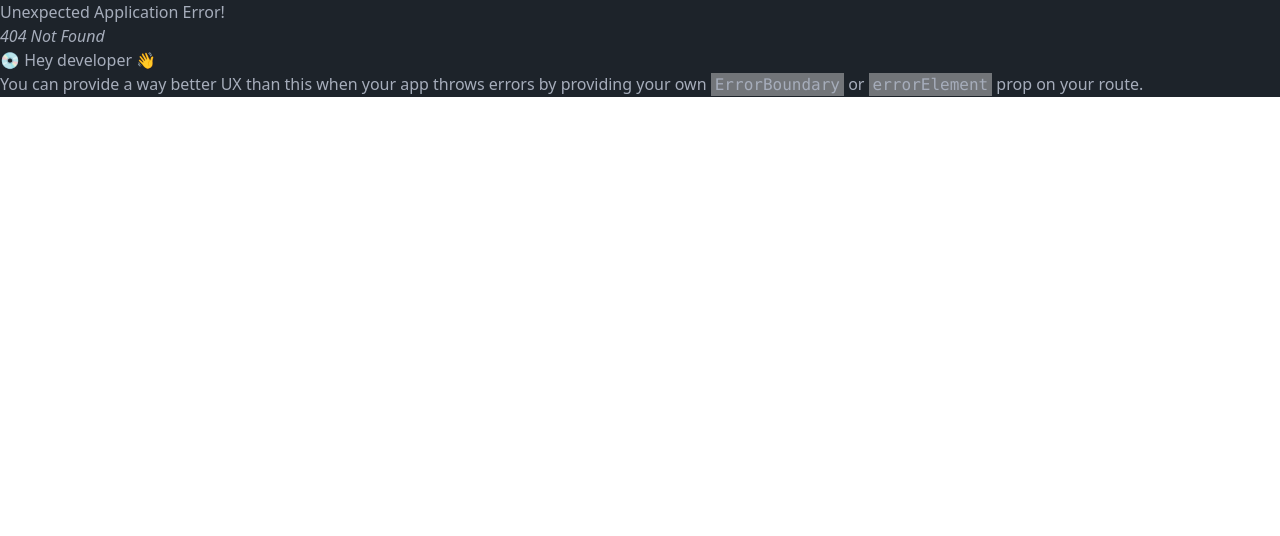
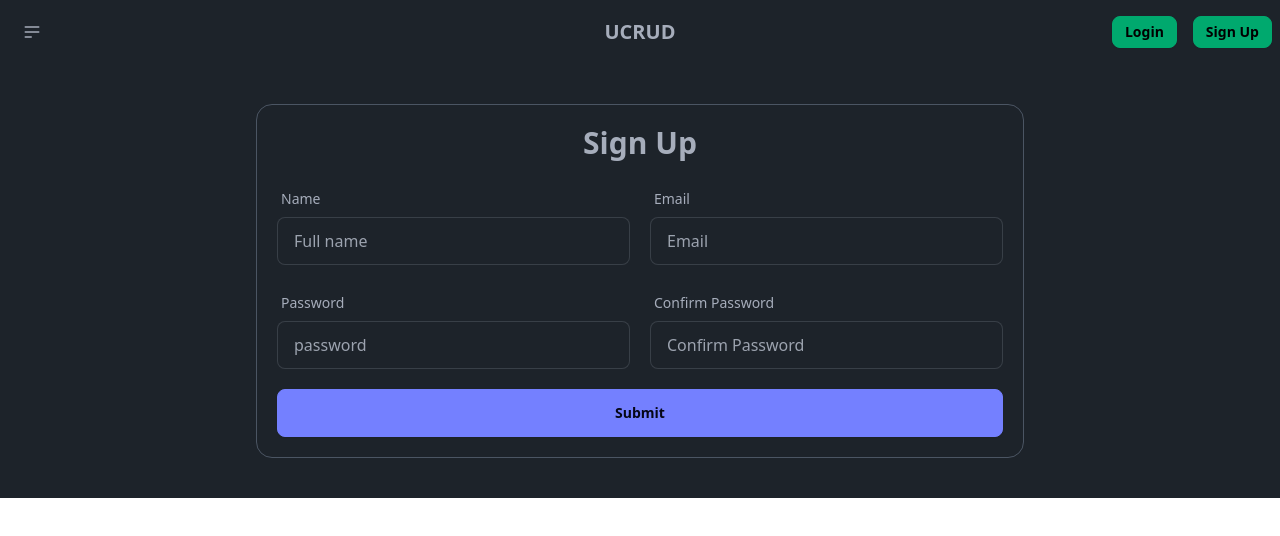
Before and after one commit to mdenjamulislam/user-management-crud-client, a React (Vite) app: page /signup in a window 1280 px wide. Before the commit this address had no page. Shown: the top 536 px of the page. Built offline with nearby package versions, Linux system fonts and the light colour scheme.

Commit message:
Firebase install and user create

```diff
--- a/package.json
+++ b/package.json
@@ -12,6 +12,7 @@
   "dependencies": {
     "@react-icons/all-files": "^4.1.0",
     "dotenv": "^16.4.5",
+    "firebase": "^10.12.2",
     "react": "^18.2.0",
     "react-dom": "^18.2.0",
     "react-icons": "^5.2.1",
--- a/src/assets/components/NavBar.jsx
+++ b/src/assets/components/NavBar.jsx
@@ -35,19 +35,10 @@ const NavBar = () => {
                 <Link to="/" className="btn btn-ghost text-xl">UCRUD</Link>
             </div>
             <div className="navbar-end">
-                <button className="btn btn-ghost btn-circle">
-                    <svg xmlns="http://www.w3.org/2000/svg" className="h-5 w-5" fill="none" viewBox="0 0 24 24" stroke="currentColor">
-                        <path strokeLinecap="round" strokeLinejoin="round" strokeWidth="2" d="M21 21l-6-6m2-5a7 7 0 11-14 0 7 7 0 0114 0z" />
-                    </svg>
-                </button>
-                <button className="btn btn-ghost btn-circle">
-                    <div className="indicator">
-                        <svg xmlns="http://www.w3.org/2000/svg" className="h-5 w-5" fill="none" viewBox="0 0 24 24" stroke="currentColor">
-                            <path strokeLinecap="round" strokeLinejoin="round" strokeWidth="2" d="M15 17h5l-1.405-1.405A2.032 2.032 0 0118 14.158V11a6.002 6.002 0 00-4-5.659V5a2 2 0 10-4 0v.341C7.67 6.165 6 8.388 6 11v3.159c0 .538-.214 1.055-.595 1.436L4 17h5m6 0v1a3 3 0 11-6 0v-1m6 0H9" />
-                        </svg>
-                        <span className="badge badge-xs badge-primary indicator-item"></span>
-                    </div>
-                </button>
+                <div className="flex items-center gap-4">
+                    <Link to="/login" className="btn btn-sm btn-success">Login</Link>
+                    <Link to="/signup" className="btn btn-sm btn-success">Sign Up</Link>
+                </div>
             </div>
         </nav>
     );
--- /dev/null
+++ b/src/assets/components/SignUp.jsx
@@ -0,0 +1,73 @@
+import React, { useContext, useState } from "react";
+import { AuthContext } from "../providers/AuthProvider/AuthProvicer";
+
+const SignUp = () => {
+    const [error, setError] = useState(null);
+    const { signUp } = useContext(AuthContext);
+
+    const handleSignUp = (e) => {
+        e.preventDefault();
+
+        const form = e.target;
+        const name = form.name.value;
+        const email = form.email.value;
+        const password = form.password.value;
+        const confirm_password = form.confirm_password.value;
+
+        // check if password and confirm password match
+        if (password !== confirm_password) {
+            setError("Passwords do not match");
+        }
+
+        signUp(email, password)
+            .then((result) => {
+                console.log(result.user);
+            })
+            .catch((error) => {
+                console.log(error);
+            });
+    };
+    return (
+        <div className="py-6 md:py-10">
+            <div className="container">
+                <div className="mx-auto w-full rounded-2xl border border-gray-600 p-4 md:max-w-3xl md:p-5">
+                    <h2 className="pb-5 text-center text-xl font-semibold md:text-3xl">Sign Up</h2>
+                    <form onSubmit={handleSignUp} className="grid grid-cols-1 gap-4 md:grid-cols-2 md:gap-5">
+                        <div className="form-control w-full">
+                            <label className="label">
+                                <span className="label-text">Name</span>
+                            </label>
+                            <input type="text" name="name" placeholder="Full name" className="input input-bordered w-full" />
+                        </div>
+                        <div className="form-control w-full">
+                            <label className="label">
+                                <span className="label-text">Email</span>
+                            </label>
+                            <input type="text" name="email" placeholder="Email" className="input input-bordered w-full" />
+                        </div>
+
+                        <div className="form-control w-full">
+                            <label className="label">
+                                <span className="label-text">Password</span>
+                            </label>
+                            <input type="password" name="password" placeholder="password" className="input input-bordered w-full" />
+                        </div>
+                        <div className="form-control w-full">
+                            <label className="label">
+                                <span className="label-text">Confirm Password</span>
+                            </label>
+                            <input type="password" name="confirm_password" placeholder="Confirm Password" className="input input-bordered w-full" />
+                            <label className="lebel-text text-xs text-red-400">{error}</label>
+                        </div>
+
+                        <div className="col-span-full">
+                            <button className="btn btn-primary w-full">Submit</button>
+                        </div>
+                    </form>
+                </div>
+            </div>
+        </div>
+    );
+};
+
+export default SignUp;
--- a/src/assets/providers/AuthProvider/AuthProvicer.jsx
+++ b/src/assets/providers/AuthProvider/AuthProvicer.jsx
@@ -1,4 +1,6 @@
 import React, { createContext, useState } from 'react';
+import auth from '../../../authentication/firebase.config';
+import { createUserWithEmailAndPassword } from 'firebase/auth';
 
 export const AuthContext = createContext(null);
 
@@ -6,9 +8,15 @@ const AuthProvicer = ({ children }) => {
     const [user, setUser] = useState(null);
     const [loading, setLoading] = useState(true);
 
+    const signUp = (email, password) => {
+        setLoading(true)
+        return createUserWithEmailAndPassword(auth, email, password);
+    }
+
     const userInfo = {
         user,
         loading,
+        signUp,
     }
     return (
         <AuthContext.Provider value={userInfo}>
--- /dev/null
+++ b/src/authentication/firebase.config.js
@@ -0,0 +1,21 @@
+// Import the functions you need from the SDKs you need
+import { initializeApp } from "firebase/app";
+import { getAuth } from "firebase/auth";
+// TODO: Add SDKs for Firebase products that you want to use
+// https://firebase.google.com/docs/web/setup#available-libraries
+
+// Your web app's Firebase configuration
+const firebaseConfig = {
+  apiKey: "AIzaSyDmfHiKwALNx2qC8Dd7SboNbEvZxy5JZTM",
+  authDomain: "user-management-crud-16066.firebaseapp.com",
+  projectId: "user-management-crud-16066",
+  storageBucket: "user-management-crud-16066.appspot.com",
+  messagingSenderId: "767811355048",
+  appId: "1:767811355048:web:02179394c7201542ea9d9d"
+};
+
+// Initialize Firebase
+const app = initializeApp(firebaseConfig);
+const auth = getAuth(app);
+
+export default auth;
--- a/src/main.jsx
+++ b/src/main.jsx
@@ -9,6 +9,7 @@ import Dashboard from "./assets/pages/Dashboard.jsx";
 import AddUser from "./assets/components/AddUser.jsx";
 import UpdateUser from "./assets/components/UpdateUser.jsx";
 import UserDetails from "./assets/components/UserDetails.jsx";
+import SignUp from "./assets/components/SignUp.jsx";
 
 const router = createBrowserRouter([
     {
@@ -34,6 +35,10 @@ const router = createBrowserRouter([
                 element: <UpdateUser />,
                 loader: ({ params }) => fetch(`http://localhost:5000/users/${params.id}`),
             },
+            {
+                path: "/signup",
+                element: <SignUp/>,
+            }
         ],
     },
 ]);
```
Also changed, not shown: 1 other file (tests, documents, lock files or other folders).
